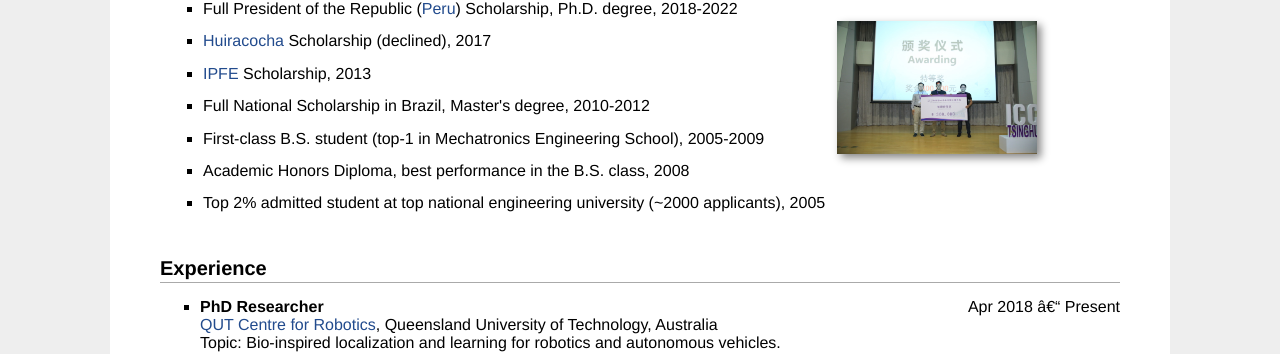
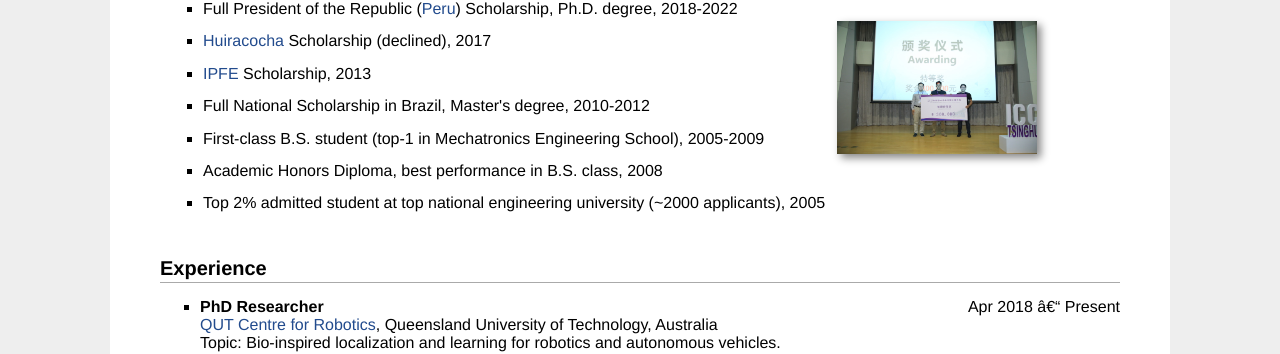
Before and after one commit to mchancan/mchancan.github.io, a Jekyll site: the page built from index.html, in a window 1280 px wide. Shown: the part 1338-1692 px from the top of the page. Built offline with Jekyll 4.4.1, drawn with Linux system fonts in a browser that asks for light colours; comment, search, counter and statistics services are not loaded.

Commit message:
Update index.html

```diff
--- a/index.html
+++ b/index.html
@@ -117,7 +117,7 @@ title: MV
 				<li><a href="http://ipfe.org.pe/">IPFE</a> Scholarship, 2013</li>
 				<li>Full National Scholarship in Brazil, Master's degree, 2010-2012</li>
 				<li>First-class B.S. student (top-1 in Mechatronics Engineering School), 2005-2009</li>
-				<li>Academic Honors Diploma, best performance in the B.S. class, 2008</li>
+				<li>Academic Honors Diploma, best performance in B.S. class, 2008</li>
 				<li>Top 2% admitted student at top national engineering university (&#126;2000 applicants), 2005</li>
 			</ul>
 		</td>
```
